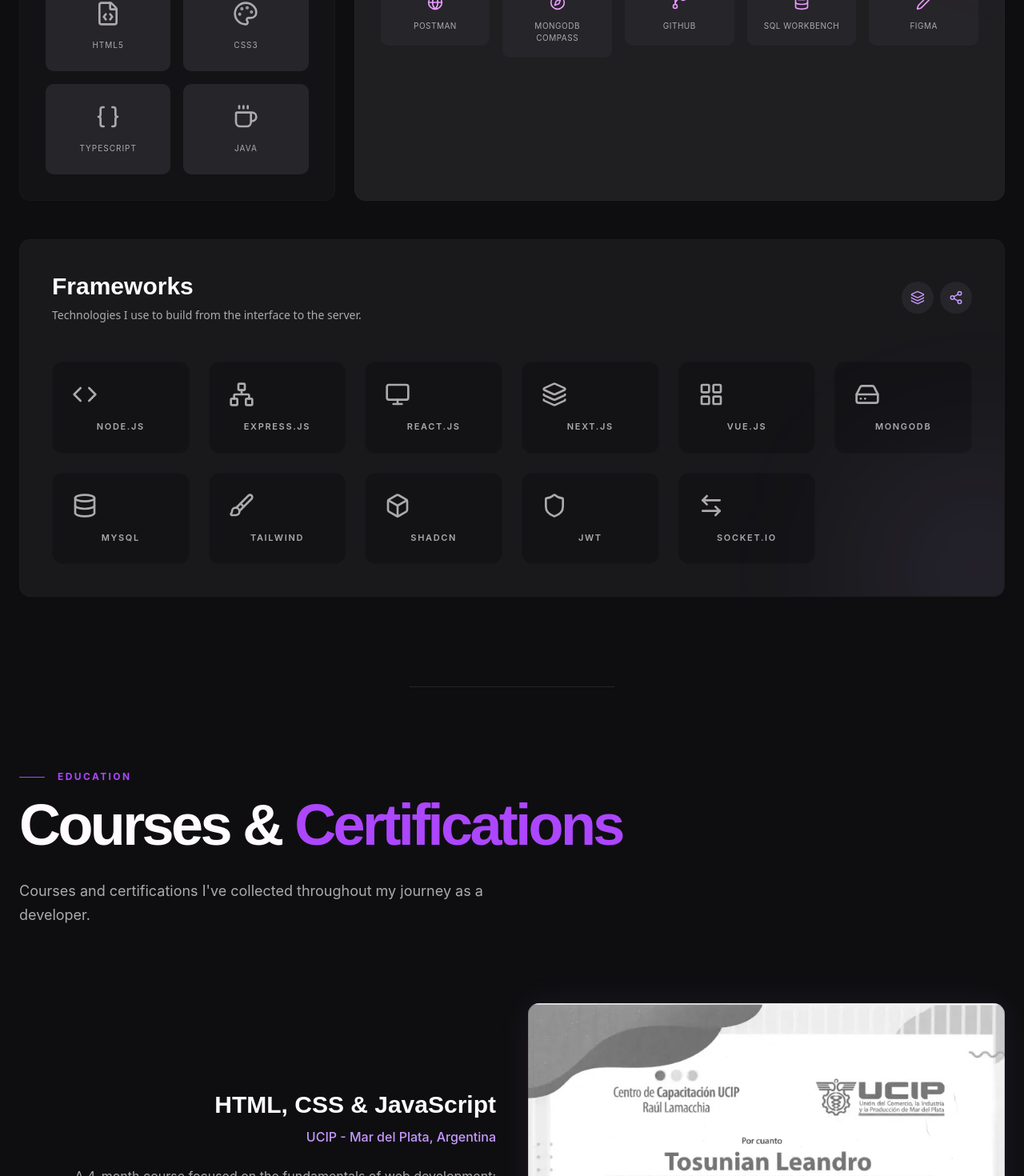
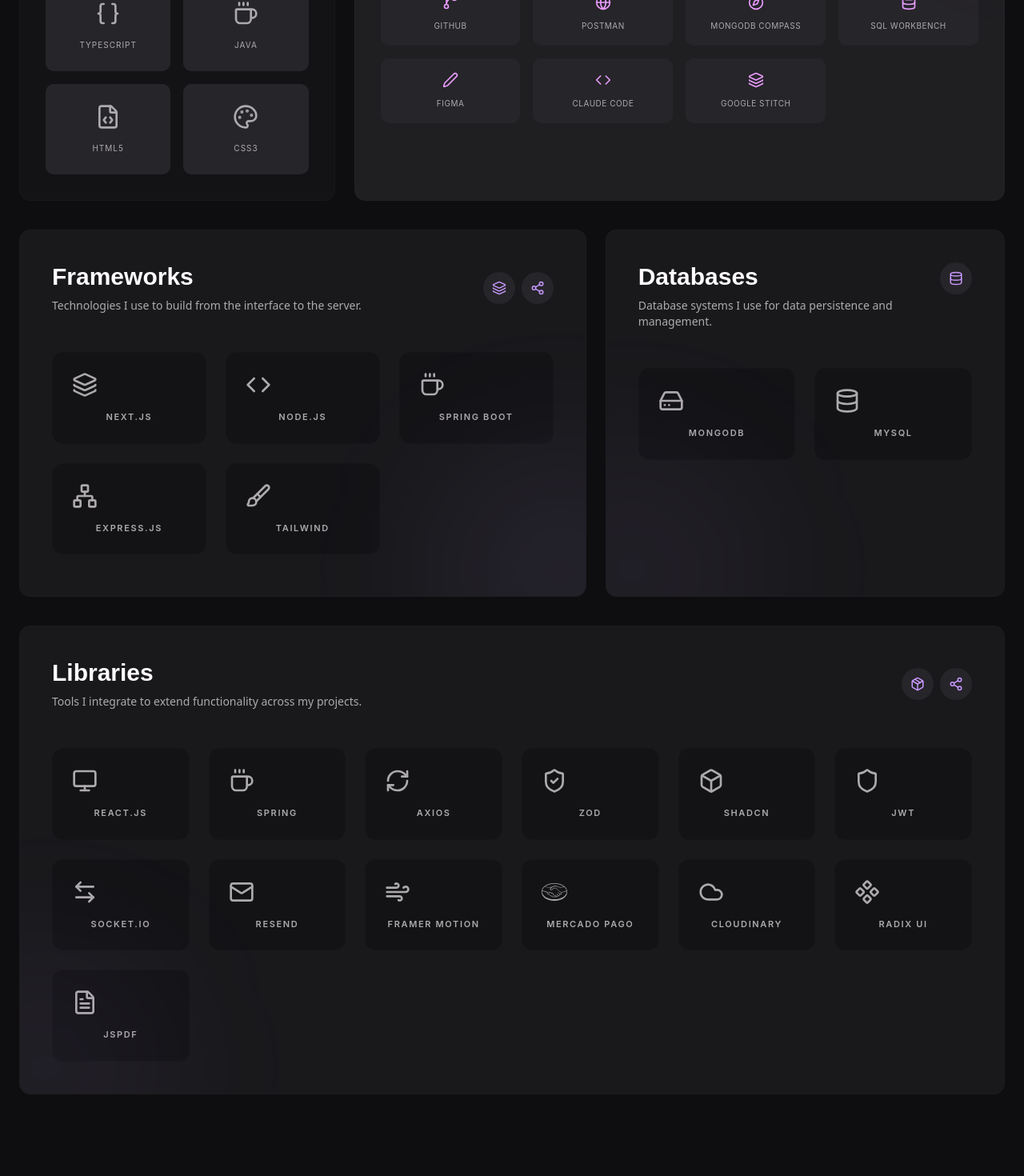
Before and after one commit to leatosunian/next-portfolio, a Next.js app: page /en in a window 1280 px wide. Shown: the part 5020-6490 px from the top of the page at 80% size. Built offline with nearby package versions, Linux system fonts and the light colour scheme.

Commit message:
feat/fix : reorganized frameworks and added libraries and databases cards to TechStack section

```diff
--- a/components/sections/tech-stack/TechStack.tsx
+++ b/components/sections/tech-stack/TechStack.tsx
@@ -20,12 +20,22 @@
   Layers,
   LayoutGrid,
   HardDrive,
+  Brush,
+  Box,
   Shield,
   ArrowLeftRight,
-  Brush,
-  Box,
   Share2,
+  Mail,
+  Wind,
+  CreditCard,
+  RefreshCw,
+  ShieldCheck,
+  Cloud,
+  Component,
+  FileText,
+  Package,
 } from "lucide-react";
+import { SiMercadopago } from "react-icons/si";
 
 // ─── Animation Variants ──────────────────────────────────────────────────────
 
@@ -59,32 +69,52 @@
 // ─── Datos estáticos — nombres propios, no se traducen ───────────────────────
 
 const languages = [
+  { icon: <Braces size={32} />, label: "TypeScript" },
+  { icon: <Coffee size={32} />, label: "Java" },
   { icon: <FileCode size={32} />, label: "HTML5" },
   { icon: <Palette size={32} />, label: "CSS3" },
-  { icon: <Braces size={32} />, label: "TypeScript" },
-  { icon: <Coffee size={32} />, label: "Java" },
 ];
 
 const tools = [
-  { icon: <Globe size={20} />,      label: "Postman" },
-  { icon: <Compass size={20} />,    label: "MongoDB Compass" },
-  { icon: <GitBranch size={20} />,  label: "GitHub" },
-  { icon: <Database size={20} />,   label: "SQL Workbench" },
-  { icon: <Pen size={20} />,        label: "Figma" },
+  { icon: <GitBranch size={20} />, label: "GitHub" },
+  { icon: <Globe size={20} />,     label: "Postman" },
+  { icon: <Compass size={20} />,   label: "MongoDB Compass" },
+  { icon: <Database size={20} />,  label: "SQL Workbench" },
+  { icon: <Pen size={20} />,       label: "Figma" },
+  { icon: <Code size={20} />,      label: "Claude Code" },
+  { icon: <Layers size={20} />,    label: "Google Stitch" },
 ];
 
+// ✅ Solo frameworks reales: runtimes, meta-frameworks, CSS framework
 const frameworks = [
-  { icon: <Code size={32} />,          label: "Node.js" },
-  { icon: <Network size={32} />,       label: "Express.js" },
-  { icon: <Monitor size={32} />,       label: "React.js" },
-  { icon: <Layers size={32} />,        label: "Next.js" },
-  { icon: <LayoutGrid size={32} />,    label: "Vue.js" },
-  { icon: <HardDrive size={32} />,     label: "MongoDB" },
-  { icon: <Database size={32} />,      label: "MySQL" },
-  { icon: <Brush size={32} />,         label: "Tailwind" },
-  { icon: <Box size={32} />,           label: "Shadcn" },
-  { icon: <Shield size={32} />,        label: "JWT" },
+  { icon: <Layers size={32} />,     label: "Next.js" },
+  { icon: <Code size={32} />,       label: "Node.js" },
+  { icon: <Coffee size={32} />,     label: "Spring Boot" },
+  { icon: <Network size={32} />,    label: "Express.js" },
+  //{ icon: <LayoutGrid size={32} />, label: "Vue.js" },
+  { icon: <Brush size={32} />,      label: "Tailwind" },
+];
+
+const databases = [
+  { icon: <HardDrive size={32} />, label: "MongoDB" },
+  { icon: <Database size={32} />,  label: "MySQL" },
+];
+
+// ✅ Librerías: React + movidas desde frameworks + nuevas
+const libraries = [
+  { icon: <Monitor size={32} />,        label: "React.js" },
+  { icon: <Coffee size={32} />,        label: "Spring" },
+  { icon: <RefreshCw size={32} />,      label: "Axios" },
+  { icon: <ShieldCheck size={32} />,    label: "Zod" },
+  { icon: <Box size={32} />,            label: "Shadcn" },
+  { icon: <Shield size={32} />,         label: "JWT" },
   { icon: <ArrowLeftRight size={32} />, label: "Socket.io" },
+  { icon: <Mail size={32} />,           label: "Resend" },
+  { icon: <Wind size={32} />,           label: "Framer Motion" },
+  { icon: <SiMercadopago size={32} />,     label: "Mercado Pago" },
+  { icon: <Cloud size={32} />,          label: "Cloudinary" },
+  { icon: <Component size={32} />,      label: "Radix UI" },
+  { icon: <FileText size={32} />,       label: "jsPDF" },
 ];
 
 // ─── Component ───────────────────────────────────────────────────────────────
@@ -142,7 +172,7 @@
         </motion.header>
 
         {/* Bento Grid */}
-        <div className="grid items-start grid-cols-1 gap-6 md:grid-cols-12">
+        <div className="grid items-stretch grid-cols-1 gap-6 md:grid-cols-12">
 
           {/* ── Lenguajes ── */}
           <motion.section
@@ -199,7 +229,6 @@
             variants={fadeInUp}
             transition={{ duration: 0.5, ease: "easeOut", delay: 0.1 }}
           >
-            {/* Decorative blur */}
             <div
               className="absolute top-0 right-0 w-32 h-32 translate-x-1/2 -translate-y-1/2 rounded-full blur-3xl"
               style={{ backgroundColor: "rgba(234,155,255,0.05)" }}
@@ -216,7 +245,7 @@
             </div>
 
             <motion.div
-              className="grid grid-cols-2 gap-4 sm:grid-cols-3 lg:grid-cols-5"
+              className="grid grid-cols-2 gap-4 sm:grid-cols-3 lg:grid-cols-4"
               variants={cardStagger}
               initial="hidden"
               whileInView="visible"
@@ -236,7 +265,7 @@
 
           {/* ── Frameworks ── */}
           <motion.section
-            className="relative p-10 mt-6 overflow-hidden border md:col-span-12 rounded-xl"
+            className="relative h-full p-10 md:mt-3 overflow-hidden border md:col-span-7 rounded-xl"
             style={{
               backgroundColor: "#19191c",
               borderColor: "rgba(72,71,74,0.1)",
@@ -247,7 +276,6 @@
             variants={fadeInUp}
             transition={{ duration: 0.5, ease: "easeOut", delay: 0.2 }}
           >
-            {/* Decorative blur */}
             <div
               className="absolute -bottom-24 -right-24 w-64 h-64 rounded-full blur-[100px]"
               style={{ backgroundColor: "rgba(199,153,255,0.1)" }}
@@ -261,10 +289,7 @@
                 >
                   {t("frameworks")}
                 </h2>
-                <p
-                  className="max-w-lg mt-2 text-sm"
-                  style={{ color: "#adaaad" }}
-                >
+                <p className="max-w-lg mt-2 text-sm" style={{ color: "#adaaad" }}>
                   {t("frameworksDescription")}
                 </p>
               </div>
@@ -286,7 +311,7 @@
             </div>
 
             <motion.div
-              className="grid grid-cols-2 gap-6 sm:grid-cols-3 md:grid-cols-4 lg:grid-cols-6"
+              className="grid grid-cols-2 gap-6 sm:grid-cols-3"
               variants={cardStagger}
               initial="hidden"
               whileInView="visible"
@@ -303,6 +328,131 @@
               ))}
             </motion.div>
           </motion.section>
+
+          {/* ── Databases ── */}
+          <motion.section
+            className="relative h-full p-10 md:mt-3 overflow-hidden border md:col-span-5 rounded-xl"
+            style={{
+              backgroundColor: "#19191c",
+              borderColor: "rgba(72,71,74,0.1)",
+            }}
+            initial="hidden"
+            whileInView="visible"
+            viewport={{ once: true, amount: 0.15 }}
+            variants={fadeInUp}
+            transition={{ duration: 0.5, ease: "easeOut", delay: 0.3 }}
+          >
+            <div
+              className="absolute -bottom-24 -left-24 w-64 h-64 rounded-full blur-[100px]"
+              style={{ backgroundColor: "rgba(199,153,255,0.08)" }}
+            />
+
+            <div className="flex flex-col items-start justify-between gap-8 mb-12 md:flex-row md:items-start">
+              <div>
+                <h2
+                  className="text-3xl font-bold"
+                  style={{ fontFamily: "'Plus Jakarta Sans', sans-serif" }}
+                >
+                  {t("databases")}
+                </h2>
+                <p className="max-w-lg mt-2 text-sm" style={{ color: "#adaaad" }}>
+                  {t("databasesDescription")}
+                </p>
+              </div>
+
+              <div
+                className="shrink-0 flex items-center justify-center w-10 h-10 rounded-full"
+                style={{ backgroundColor: "#262529", color: "#c799ff" }}
+              >
+                <Database size={18} />
+              </div>
+            </div>
+
+            <motion.div
+              className="grid grid-cols-2 gap-6"
+              variants={cardStagger}
+              initial="hidden"
+              whileInView="visible"
+              viewport={{ once: true, amount: 0.2 }}
+            >
+              {databases.map(({ icon, label }) => (
+                <motion.div
+                  key={label}
+                  variants={fadeInUp}
+                  transition={{ duration: 0.4, ease: "easeOut" }}
+                >
+                  <FrameworkCard icon={icon} label={label} />
+                </motion.div>
+              ))}
+            </motion.div>
+          </motion.section>
+
+          {/* ── Libraries ── */}
+          <motion.section
+            className="relative p-10 md:mt-6 overflow-hidden border md:col-span-12 rounded-xl"
+            style={{
+              backgroundColor: "#19191c",
+              borderColor: "rgba(72,71,74,0.1)",
+            }}
+            initial="hidden"
+            whileInView="visible"
+            viewport={{ once: true, amount: 0.1 }}
+            variants={fadeInUp}
+            transition={{ duration: 0.5, ease: "easeOut", delay: 0.25 }}
+          >
+            <div
+              className="absolute -bottom-24 -left-24 w-64 h-64 rounded-full blur-[100px]"
+              style={{ backgroundColor: "rgba(199,153,255,0.08)" }}
+            />
+
+            <div className="flex flex-col items-start justify-between gap-8 mb-12 md:flex-row md:items-center">
+              <div>
+                <h2
+                  className="text-3xl font-bold"
+                  style={{ fontFamily: "'Plus Jakarta Sans', sans-serif" }}
+                >
+                  {t("libraries")}
+                </h2>
+                <p className="max-w-lg mt-2 text-sm" style={{ color: "#adaaad" }}>
+                  {t("librariesDescription")}
+                </p>
+              </div>
+
+              <div className="flex gap-2">
+                {[
+                  <Package key="package" size={18} />,
+                  <Share2 key="share" size={18} />,
+                ].map((icon, i) => (
+                  <div
+                    key={i}
+                    className="flex items-center justify-center w-10 h-10 rounded-full"
+                    style={{ backgroundColor: "#262529", color: "#c799ff" }}
+                  >
+                    {icon}
+                  </div>
+                ))}
+              </div>
+            </div>
+
+            <motion.div
+              className="grid grid-cols-2 gap-6 sm:grid-cols-3 md:grid-cols-4 lg:grid-cols-6"
+              variants={cardStagger}
+              initial="hidden"
+              whileInView="visible"
+              viewport={{ once: true, amount: 0.1 }}
+            >
+              {libraries.map(({ icon, label }) => (
+                <motion.div
+                  key={label}
+                  variants={fadeInUp}
+                  transition={{ duration: 0.4, ease: "easeOut" }}
+                >
+                  <FrameworkCard icon={icon} label={label} />
+                </motion.div>
+              ))}
+            </motion.div>
+          </motion.section>
+
         </div>
       </div>
     </section>
@@ -311,13 +461,7 @@
 
 // ─── Sub-components ───────────────────────────────────────────────────────────
 
-function LanguageCard({
-  icon,
-  label,
-}: {
-  icon: React.ReactNode;
-  label: string;
-}) {
+function LanguageCard({ icon, label }: { icon: React.ReactNode; label: string }) {
   return (
     <motion.div
       className="p-6 transition-all duration-300 border border-transparent rounded-lg cursor-none group"
@@ -348,13 +492,7 @@
   );
 }
 
-function ToolCard({
-  icon,
-  label,
-}: {
-  icon: React.ReactNode;
-  label: string;
-}) {
+function ToolCard({ icon, label }: { icon: React.ReactNode; label: string }) {
   return (
     <motion.div
       className="flex flex-col items-center gap-3 p-4 transition-all border border-transparent rounded-lg cursor-none"
@@ -377,13 +515,7 @@
   );
 }
 
-function FrameworkCard({
-  icon,
-  label,
-}: {
-  icon: React.ReactNode;
-  label: string;
-}) {
+function FrameworkCard({ icon, label }: { icon: React.ReactNode; label: string }) {
   return (
     <motion.div
       className="p-6 text-center transition-all border cursor-none group rounded-xl"
--- a/messages/en.json
+++ b/messages/en.json
@@ -76,7 +76,11 @@
     "languages": "Languages",
     "tools": "Tools",
     "frameworks": "Frameworks",
-    "frameworksDescription": "Technologies I use to build from the interface to the server."
+    "frameworksDescription": "Technologies I use to build from the interface to the server.",
+    "databases": "Databases",
+    "databasesDescription": "Database systems I use for data persistence and management.",
+    "libraries": "Libraries",
+    "librariesDescription": "Tools I integrate to extend functionality across my projects."
   },
   "Certificates": {
     "sectionLabel": "Education",
--- a/messages/es.json
+++ b/messages/es.json
@@ -76,7 +76,11 @@
     "languages": "Lenguajes",
     "tools": "Herramientas",
     "frameworks": "Frameworks",
-    "frameworksDescription": "Tecnologías que utilizo para construir desde la interfaz hasta el servidor."
+    "frameworksDescription": "Tecnologías que utilizo para construir desde la interfaz hasta el servidor.",
+    "databases": "Bases de datos",
+    "databasesDescription": "Sistemas de bases de datos que utilizo para la persistencia y gestión de datos.",
+    "libraries": "Librerías",
+    "librariesDescription": "Herramientas que integro para extender funcionalidades en mis proyectos."
   },
   "Certificates": {
     "sectionLabel": "Educación",
```
